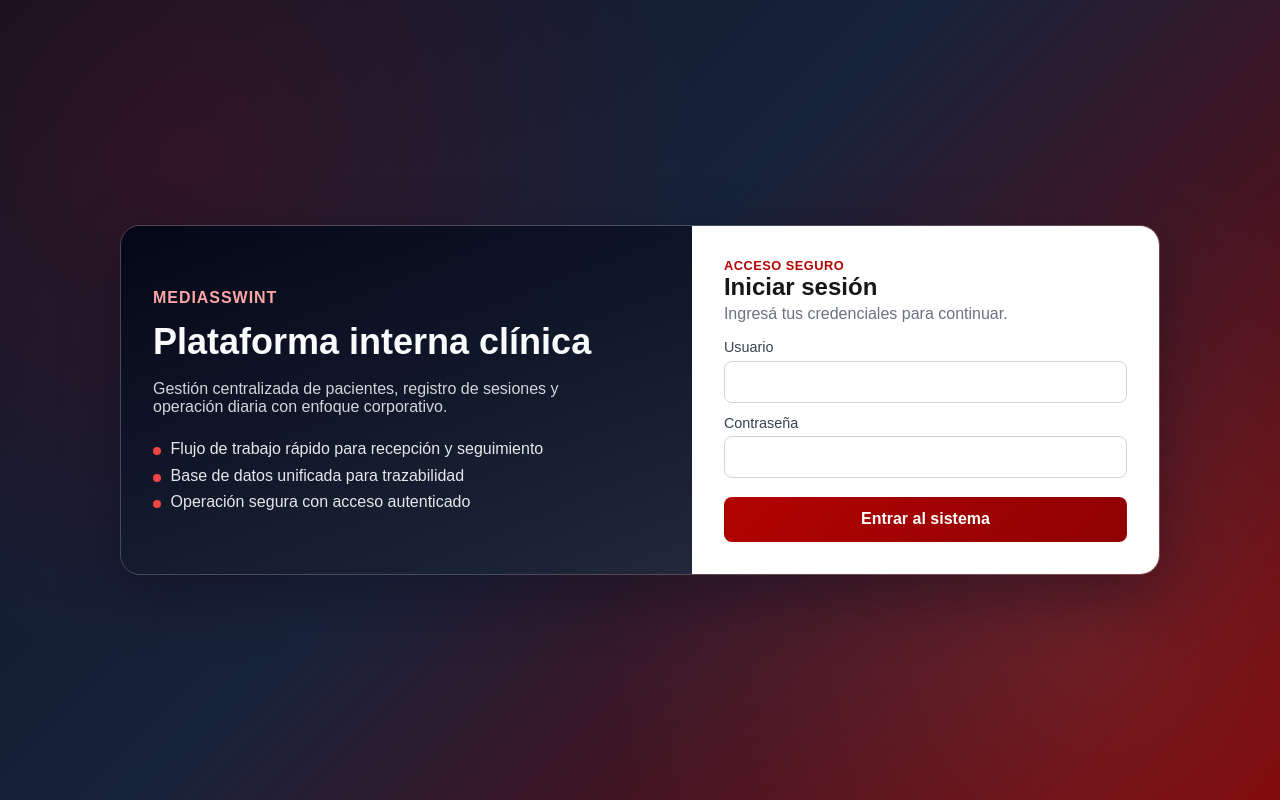
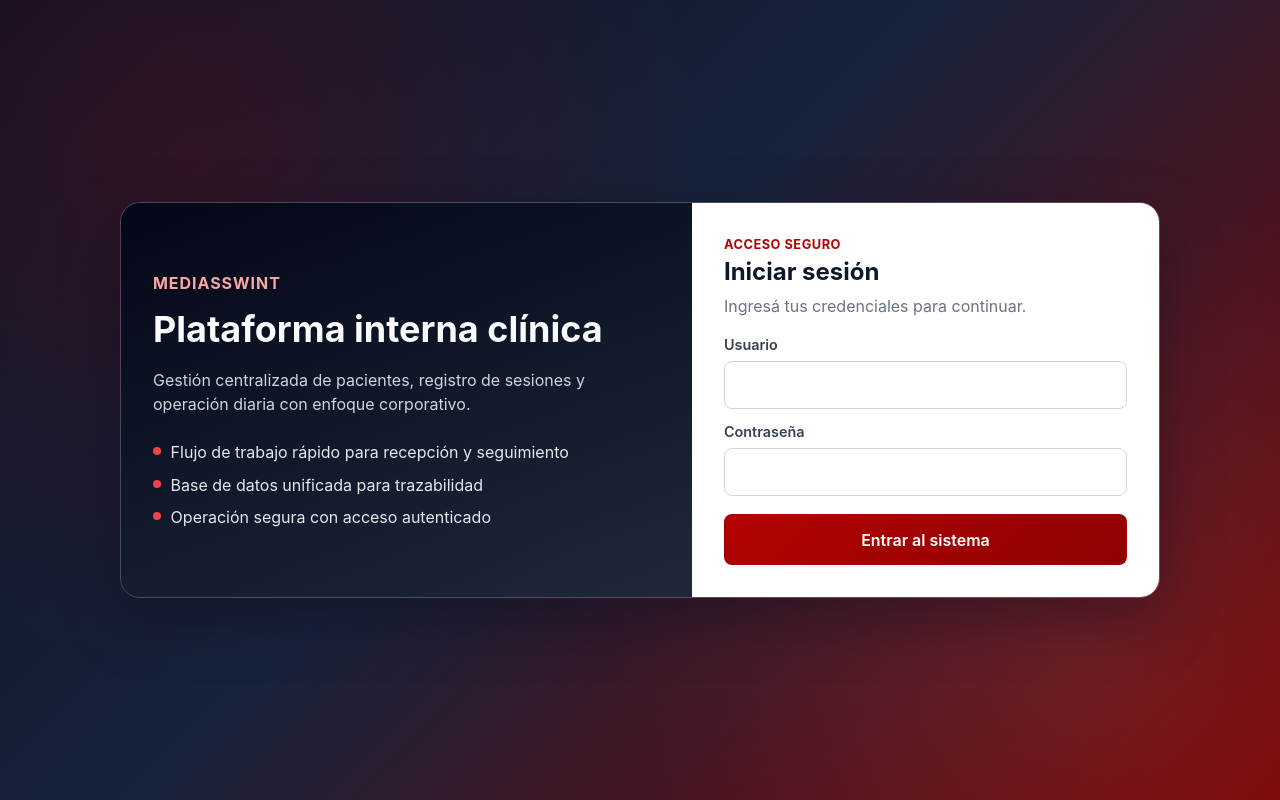
Before and after one commit to sebasttiant/mediasswint, a Next.js app in the folder apps/web/: page /login in a window 1280 px wide. Built offline with nearby package versions, Linux system fonts and the light colour scheme.

Commit message:
style(ui): polish shared visual system

```diff
--- a/apps/web/app/globals.css
+++ b/apps/web/app/globals.css
@@ -1,17 +1,46 @@
 :root {
-  --background: #ffffff;
-  --foreground: #171717;
-}
+  --brand: #b30303;
+  --brand-strong: #8f0202;
+  --brand-light: rgba(179, 3, 3, 0.1);
+  --brand-glow: rgba(179, 3, 3, 0.18);
 
-@media (prefers-color-scheme: dark) {
-  :root {
-    --background: #0a0a0a;
-    --foreground: #ededed;
-  }
+  --navy: #0f172a;
+  --navy-soft: #1e293b;
+
+  --surface: #ffffff;
+  --surface-soft: #f8fafc;
+  --surface-warm: #fefcfb;
+
+  --text: #0f172a;
+  --text-secondary: #475569;
+  --text-muted: #64748b;
+  --text-placeholder: #94a3b8;
+
+  --border: #e2e8f0;
+  --border-strong: #cbd5e1;
+  --border-focus: #b30303;
+
+  --radius-sm: 0.375rem;
+  --radius: 0.5rem;
+  --radius-md: 0.75rem;
+  --radius-lg: 1rem;
+  --radius-xl: 1.25rem;
+
+  --shadow-xs: 0 1px 2px rgba(15, 23, 42, 0.04);
+  --shadow-sm: 0 1px 3px rgba(15, 23, 42, 0.06);
+  --shadow: 0 2px 6px rgba(15, 23, 42, 0.06);
+  --shadow-md: 0 4px 12px rgba(15, 23, 42, 0.08);
+  --shadow-lg: 0 8px 24px rgba(15, 23, 42, 0.1);
+  --shadow-xl: 0 12px 40px rgba(15, 23, 42, 0.12);
+
+  --font-sans: "Inter", "SF Pro Text", "Segoe UI", system-ui, -apple-system, sans-serif;
+  --font-mono: "JetBrains Mono", "SF Mono", "Fira Code", monospace;
 }
 
 html {
   height: 100%;
+  scroll-behavior: smooth;
+  -webkit-tap-highlight-color: transparent;
 }
 
 html,
@@ -24,11 +53,14 @@ body {
   min-height: 100%;
   display: flex;
   flex-direction: column;
-  color: var(--foreground);
-  background: var(--background);
-  font-family: Arial, Helvetica, sans-serif;
+  color: var(--text);
+  background: var(--surface);
+  font-family: var(--font-sans);
+  font-size: 16px;
+  line-height: 1.5;
   -webkit-font-smoothing: antialiased;
   -moz-osx-font-smoothing: grayscale;
+  text-rendering: optimizeLegibility;
 }
 
 * {
@@ -42,8 +74,25 @@ a {
   text-decoration: none;
 }
 
-@media (prefers-color-scheme: dark) {
-  html {
-    color-scheme: dark;
+::selection {
+  background: var(--brand-light);
+  color: var(--brand-strong);
+}
+
+::placeholder {
+  color: var(--text-placeholder);
+  opacity: 1;
+}
+
+input,
+select,
+textarea,
+button {
+  font-family: var(--font-sans);
+}
+
+@media print {
+  body {
+    background: white;
   }
 }
--- a/apps/web/app/login/page.module.css
+++ b/apps/web/app/login/page.module.css
@@ -40,6 +40,7 @@
   margin-top: 0.2rem;
   color: #d1d5db;
   max-width: 48ch;
+  line-height: 1.5;
 }
 
 .bullets {
@@ -109,6 +110,7 @@
   gap: 0.35rem;
   color: #374151;
   font-size: 0.9rem;
+  font-weight: 600;
 }
 
 .form input {
@@ -116,6 +118,14 @@
   border-radius: 8px;
   padding: 0.75rem 0.8rem;
   font: inherit;
+  transition: border-color 0.15s ease, box-shadow 0.15s ease;
+  min-height: 44px;
+}
+
+.form input:focus {
+  outline: none;
+  border-color: #b30303;
+  box-shadow: 0 0 0 3px rgba(179, 3, 3, 0.1);
 }
 
 .form button {
@@ -128,10 +138,13 @@
   font: inherit;
   font-weight: 600;
   cursor: pointer;
+  transition: all 0.15s ease;
+  min-height: 44px;
 }
 
 .form button:hover:not(:disabled) {
   filter: brightness(1.05);
+  box-shadow: 0 4px 12px rgba(179, 3, 3, 0.25);
 }
 
 .form button:disabled {
```
Also changed, not shown: apps/web/app/dashboard.module.css (+7 -4 lines).
